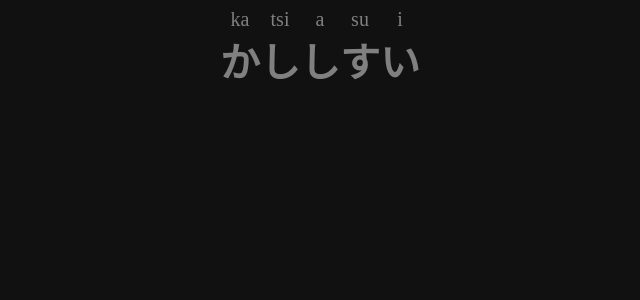
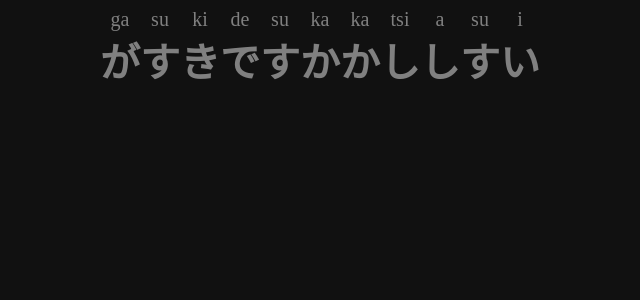
Before and after one commit to eboboeing-747/kanatype, a Vue app: page / in a window 1280 px wide. Shown: the top 300 px of the page, without its empty margins (320-960 px from the left). Built offline with nearby package versions, Linux system fonts and the light colour scheme.

Commit message:
code cleaning

```diff
--- a/src/App.vue
+++ b/src/App.vue
@@ -1,27 +1,10 @@
 <script setup lang="ts">
 import Typearea from '@/components/Typearea.vue';
-import Syllable from './components/Syllable.vue';
-import { ref } from 'vue';
-import { onMounted } from 'vue';
 
-const syl: any = ref(null);
-
-console.log(syl);
-
-onMounted(() => {
-    console.log('[App] mounting syllable');
-/*     syl.value.focus(); */
-})
 </script>
 
 <template>
-    <Typearea
-    />
-<!--     <Syllable
-        ref="syl"
-        v-bind:syllable="{ spelling: 'ka', symbol: 'か' }"
-        v-on:on-completed="console.log('next')"
-    /> -->
+    <Typearea />
 </template>
 
 <style scoped>
--- a/src/components/Syllable.vue
+++ b/src/components/Syllable.vue
@@ -1,5 +1,5 @@
 <script setup lang="ts">
-import { ref, useTemplateRef, type Ref } from 'vue';
+import { ref, type Ref } from 'vue';
 import type { ISyllable } from '@/common/types';
 import Inscription from '@/components/Inscription.vue';
 
@@ -11,14 +11,11 @@ const props = defineProps<{
 
 let status: Ref<string> = ref('empty');
 
-const ins: any = ref(null);
+const inscriptionRef: Ref<InstanceType<typeof Inscription> | null> = ref(null);
 
 function focus() {
-    console.log('[Syllable] focused');
-    if (ins.value)
-        ins.value.focus();
-    else
-        console.log('[Syllable] ins.value is null');
+    if (inscriptionRef.value)
+        inscriptionRef.value.focus();
 }
 
 defineExpose({
@@ -31,7 +28,7 @@ focus();
 <template>
     <div class="syllable">
         <Inscription
-            ref="ins"
+            ref="inscriptionRef"
             class="letter"
             v-bind:spelling="props.syllable.spelling"
             v-on:on-completed="(style: string) => { status = style; emit('onCompleted') }"
--- a/src/components/Typearea.vue
+++ b/src/components/Typearea.vue
@@ -1,29 +1,34 @@
 <script setup lang="ts">
 import type { ISyllable } from '@/common/types';
 import Syllable from '@/components/Syllable.vue'
-import { onMounted, ref } from 'vue';
+import { onMounted, ref, type Ref } from 'vue';
 
 let syllables: ISyllable[] = [
+    { spelling: 'ga', symbol: 'が' },
+    { spelling: 'su', symbol: 'す' },
+    { spelling: 'ki', symbol: 'き' },
+    { spelling: 'de', symbol: 'で' },
+    { spelling: 'su', symbol: 'す' },
+    { spelling: 'ka', symbol: 'か' },
     { spelling: 'ka', symbol: 'か' },
     { spelling: 'tsi', symbol: 'し' },
     { spelling: 'a', symbol: 'し' },
     { spelling: 'su', symbol: 'す' },
     { spelling: 'i', symbol: 'い' }
-]
+];
 
-const currentFocus = ref(0);
-const sylList: any = ref([]);
+const currentFocus: Ref<number> = ref(0);
+const syllableList: any /* Ref<InstanceType<typeof Syllable>[]> */ = ref([]); // no idea how to properly type it
 
 function passFocus(): void {
     currentFocus.value++;
-    if (currentFocus.value < sylList.value.length) {
-        sylList.value[currentFocus.value].focus();
+    if (currentFocus.value < syllableList.value.length) {
+        syllableList.value[currentFocus.value].focus();
     }
 }
 
 onMounted((): void => {
-    console.log('[onMounted]', sylList.value.length);
-    sylList.value[0].focus()
+    syllableList.value[0].focus();
 });
 </script>
 
@@ -33,7 +38,7 @@ onMounted((): void => {
     >
         <Syllable
             v-for="(syllable, index) in syllables"
-            v-bind:ref="(a) => { console.log('for', a); if (a) sylList[index] = a }"
+            v-bind:ref="(syllableRef): void => { if (syllableRef) syllableList[index] = syllableRef }"
             v-bind:syllable="syllable"
             v-bind:key="index"
             v-on:on-completed="passFocus"
```
